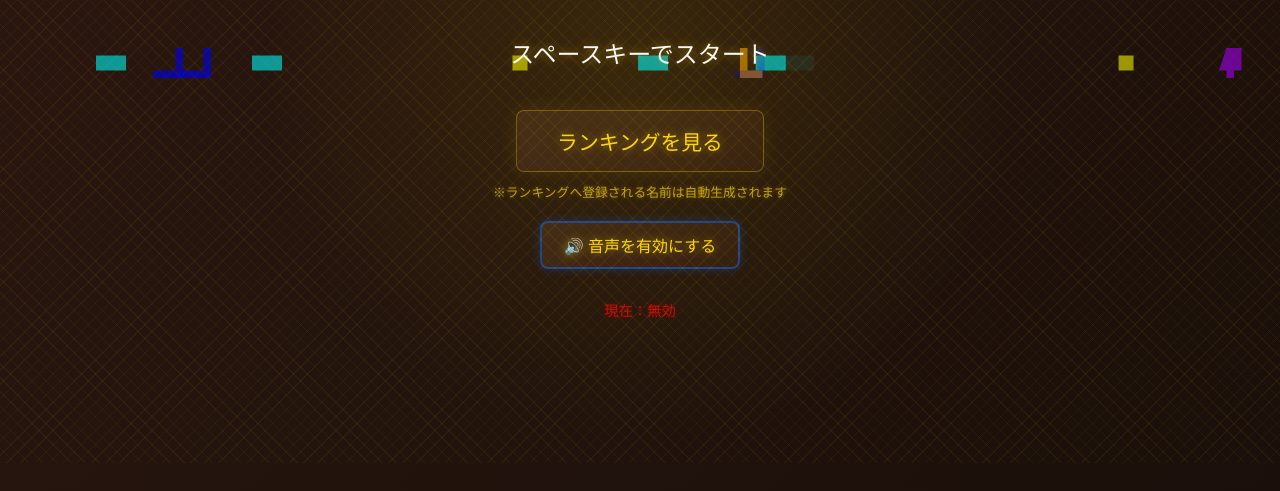
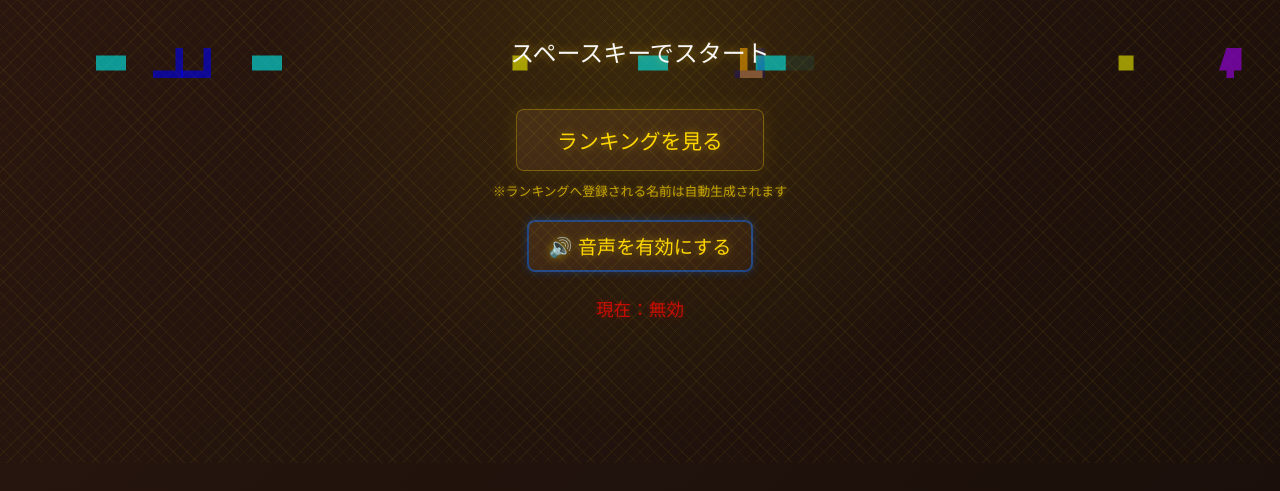
Before and after one commit to dansuke0530/tetris_v2, a plain HTML site: page index.html in a window 1280 px wide. Shown: the part 337-828 px from the top of the page. Drawn offline with Linux system fonts and the light colour scheme; no server answers.

Commit message:
音声関連のUIを調整

```diff
--- a/index.html
+++ b/index.html
@@ -251,9 +251,9 @@
         .opening-screen .button.sound {
             background: linear-gradient(145deg, #3a2318, #2c1810);
             border: 2px solid rgba(0, 100, 255, 0.5);
-            font-size: 1em;
+            font-size: 1.2em;
             padding: 10px 20px;
-            margin-bottom: 5px;
+            margin-bottom: 2px;
             box-shadow: 0 0 10px rgba(0, 100, 255, 0.3);
             transition: all 0.3s ease;
         }
@@ -272,10 +272,10 @@
             box-shadow: 0 0 15px rgba(255, 0, 0, 0.5);
         }
         .sound-status {
-            font-size: 0.9em;
+            font-size: 1.1em;
             color: rgba(255, 0, 0, 0.7);
             text-shadow: 0 0 5px rgba(255, 0, 0, 0.3);
-            margin-top: 5px;
+            margin-top: 2px;
             text-align: center;
         }
         .sound-status.active {
```
